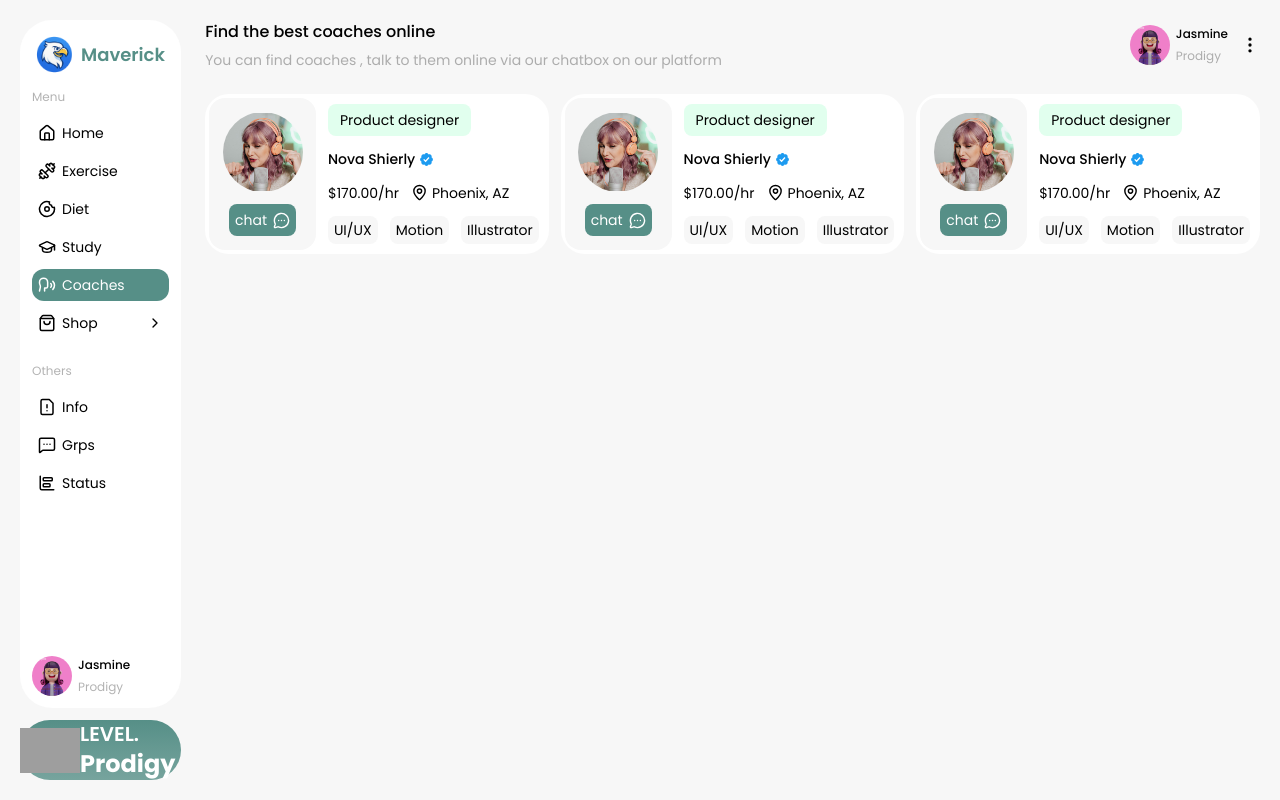
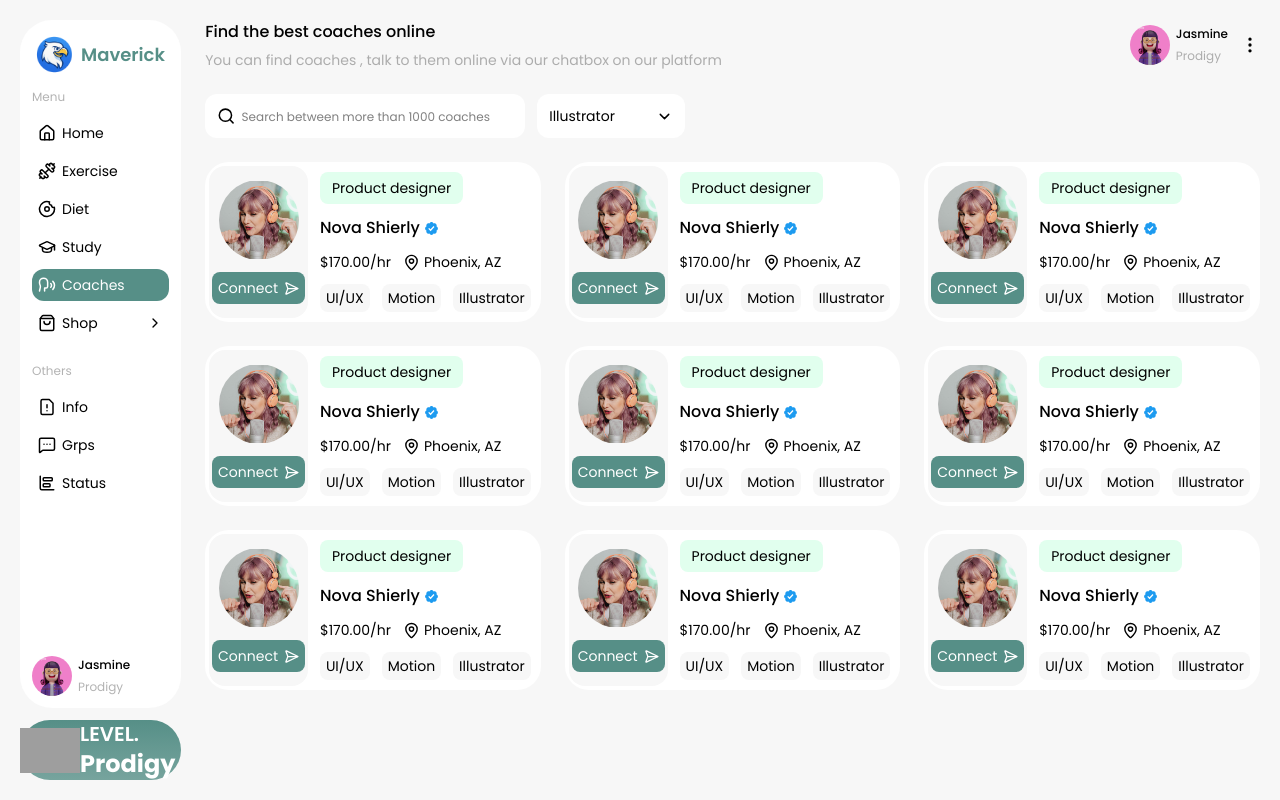
Before and after one commit to youneshajizde/maverick-personal-growth, a Next.js app: page /dashboard/coaches in a window 1280 px wide. Built offline with nearby package versions, Linux system fonts and the light colour scheme; grey boxes are pictures that could not be loaded.

Commit message:
coaches done

```diff
--- a/app/dashboard/coaches/page.tsx
+++ b/app/dashboard/coaches/page.tsx
@@ -1,11 +1,14 @@
 import {
   EllipsisVerticalIcon,
-  LocationEditIcon,
   MapPinIcon,
   MessageCircleMoreIcon,
+  SearchIcon,
+  SendHorizonalIcon,
+  SendIcon,
 } from "lucide-react";
 import Image from "next/image";
 import React from "react";
+import Selectbox from "@/shared/components/molecules/Selectbox";
 
 const CoachesPage = () => {
   return (
@@ -39,8 +42,21 @@ const CoachesPage = () => {
         </div>
       </div>
 
-      <div className="mt-6 grid grid-cols-1 gap-3 lg:grid-cols-3">
-        {Array.from({ length: 3 }).map((_, i) => (
+      <div className="max-w-xl f-align gap-3">
+        <div className="w-80 bg-white rounded-xl f-align gap-1.5 p-3">
+          <SearchIcon className="" size={20} />
+          <input
+            placeholder="Search between more than 1000 coaches"
+            className="w-full text-sm outline-none placeholder:text-xs"
+          />
+        </div>
+
+
+       <Selectbox/>
+      </div>
+
+      <div className="mt-6 grid grid-cols-1 gap-6 lg:grid-cols-3">
+        {Array.from({ length: 9 }).map((_, i) => (
           <div
             key={i}
             className="card flex gap-1.5 bg-white rounded-3xl min-h-[160px] p-1"
@@ -56,8 +72,8 @@ const CoachesPage = () => {
               </div>
               <div className="flex items-center gap-1.5">
                 <button className="flex items-center justify-center gap-1.5 bg-secondary rounded-lg p-1.5 text-sm text-white">
-                  <span>chat</span>
-                  <MessageCircleMoreIcon size={17} />
+                  <span>Connect</span>
+                  <SendHorizonalIcon size={15} />
                 </button>
               </div>
             </div>
@@ -66,7 +82,7 @@ const CoachesPage = () => {
                 Product designer
               </p>
               <p className="flex items-center gap-1 ">
-                <span className="font-medium text-sm">Nova Shierly</span>
+                <span className="font-medium text-base">Nova Shierly</span>
                 <Image
                   alt="verified"
                   src="/images/icons/verified.svg"
--- /dev/null
+++ b/shared/components/molecules/Searchbox.tsx
@@ -0,0 +1,9 @@
+import React from 'react'
+
+const Searchbox = () => {
+  return (
+    <div>Searchbox</div>
+  )
+}
+
+export default Searchbox
--- /dev/null
+++ b/shared/components/molecules/Selectbox.tsx
@@ -0,0 +1,81 @@
+"use client";
+
+import { options } from "@/shared/constants/shared.constants";
+import { ChevronDownIcon, ChevronUpIcon } from "lucide-react";
+import React, { useEffect, useRef, useState } from "react";
+
+const Selectbox = () => {
+  const [open, setOpen] = useState(false);
+  const selectRef = useRef<HTMLDivElement>(null);
+  const [selectedItem, setSelectedItem] = useState(options[1].label);
+  const openHandler = () => {
+    setOpen(!open);
+  };
+
+  const selectHandler = (item: string) => {
+    setSelectedItem(item);
+    setOpen(false);
+  };
+
+  useEffect(() => {
+    const handleClickOutside = (event: MouseEvent) => {
+      if (
+        selectRef.current &&
+        !selectRef.current.contains(event.target as Node)
+      ) {
+        setOpen(false);
+      }
+    };
+    document.addEventListener("mousedown", handleClickOutside);
+    return () => document.removeEventListener("mousedown", handleClickOutside);
+  }, []);
+
+  return (
+    <div ref={selectRef} className="relative w-37">
+      <button
+        onClick={openHandler}
+        className="bg-white f-align justify-between gap-3 rounded-xl p-3 w-37 transition-all duration-200"
+        aria-expanded={open}
+      >
+        <span className="text-sm truncate">{selectedItem}</span>
+        {open ? (
+          <ChevronDownIcon
+            className="transition-transform duration-300 rotate-180"
+            size={17}
+          />
+        ) : (
+          <ChevronDownIcon
+            className="transition-transform duration-300"
+            size={17}
+          />
+        )}
+      </button>
+
+      <ul
+        className={`absolute top-full mt-1 w-full bg-white rounded-xl border border-gray-200 shadow-lg p-3 z-30 max-h-60 overflow-auto space-y-1 transition-all duration-200 ease-in-out ${
+          open
+            ? "opacity-100 translate-y-0 pointer-events-auto" // Visible: fade in + slide down
+            : "opacity-0 -translate-y-2 pointer-events-none" // Hidden: fade out + slide up
+        }`}
+      >
+        {options.map((option, i) => (
+          <li
+            key={i}
+            className={`cursor-pointer px-3 py-2 truncate text-sm text-gray-700 rounded-lg transition-colors duration-150 hover:bg-gray-100 ${
+              selectedItem === option.label
+                ? "bg-secondary text-white hover:bg-opacity-90"
+                : ""
+            }`}
+            onClick={() => selectHandler(option.label)}
+            role="option"
+            aria-selected={selectedItem === option.label}
+          >
+            {option.label}
+          </li>
+        ))}
+      </ul>
+    </div>
+  );
+};
+
+export default Selectbox;
--- /dev/null
+++ b/shared/constants/shared.constants.ts
@@ -0,0 +1,18 @@
+export const options = [
+    {
+        value : "product",
+        label : "Product designer"
+    },
+    {
+        value : "illustrator",
+        label : "Illustrator"
+    },
+    {
+        value : "gym",
+        label : "Gym coach"
+    },
+    {
+        value : "streamer",
+        label : "Streamer"
+    }
+]
```
